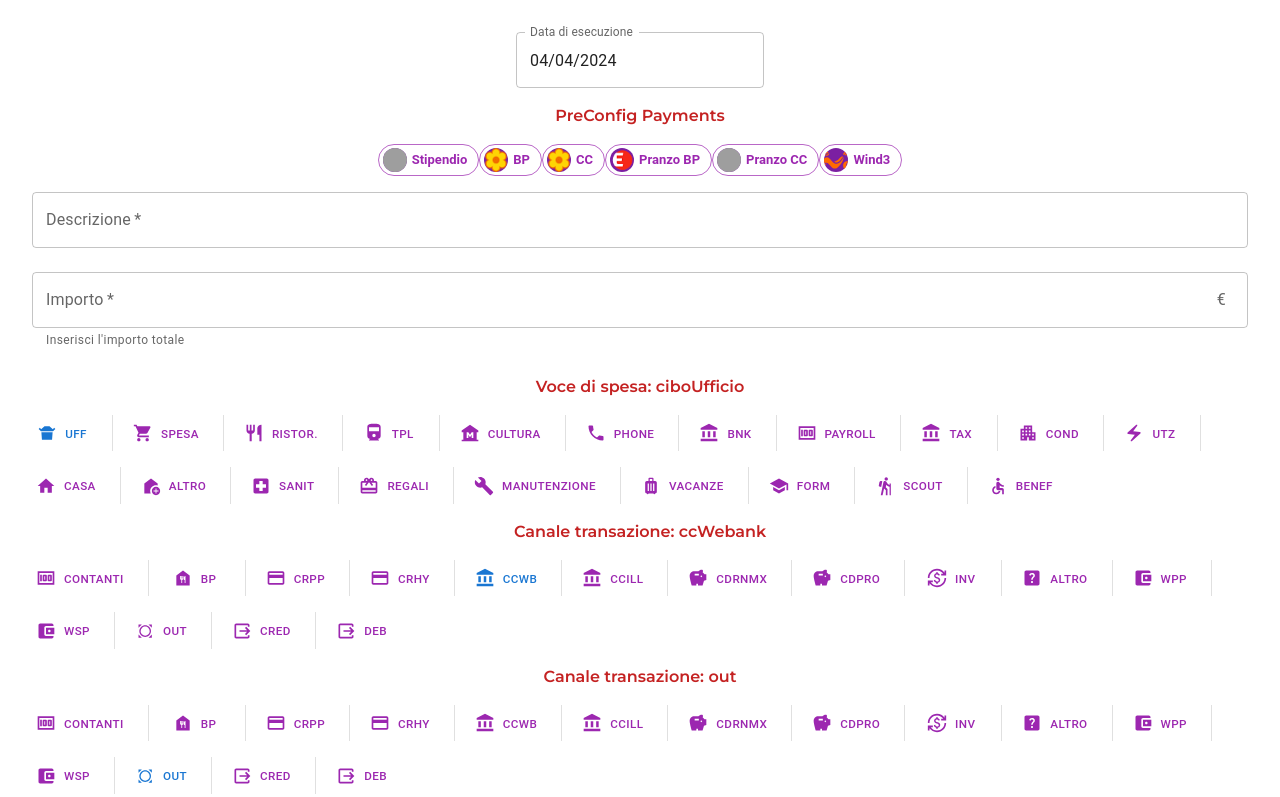
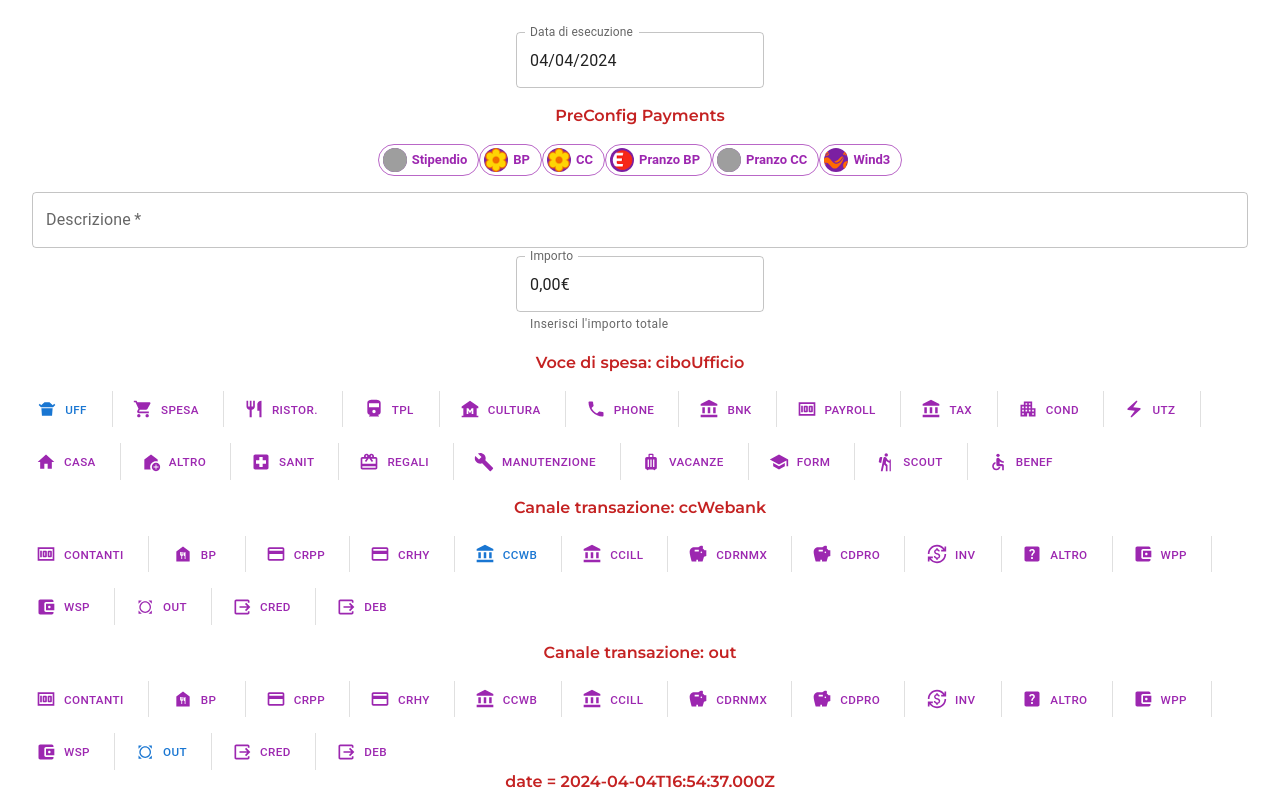
Before and after one commit to dicaeffe/cash-book-form, a React (Vite) app: page / in a window 1280 px wide. Shown: the top 797 px of the page. Built offline with nearby package versions, Linux system fonts and the light colour scheme; grey boxes are pictures that could not be loaded.

Commit message:
fix: numeric value for amount

```diff
--- a/package.json
+++ b/package.json
@@ -19,6 +19,7 @@
     "dayjs": "^1.11.10",
     "react": "^18.2.0",
     "react-dom": "^18.2.0",
+    "react-number-format": "^5.3.4",
     "styled-components": "^6.1.8"
   },
   "devDependencies": {
--- a/src/Components/BrickUtils/MyPreConfig.tsx
+++ b/src/Components/BrickUtils/MyPreConfig.tsx
@@ -1,10 +1,10 @@
 class MyPreConfig {
-	date: Date;
+	transactionDate: Date;
 	category?: string | null;
 	description?: string | null;
 	outgoingFund?: string | null;
 	incomingFund?: string | null;
-	amount?: string | null;
+	amount?: number | null;
 
 	constructor(
 			date: Date | null,
@@ -12,8 +12,8 @@ class MyPreConfig {
 			description?: string | null,
 			outgoingFund?: string | null,
 			incomingFund?: string | null,
-			amount?: string | null) {
-		this.date = date ? date : new Date();
+			amount?: number | null) {
+		this.transactionDate = date ? date : new Date();
 		this.category = category;
 		this.description = description;
 		this.outgoingFund = outgoingFund;
@@ -22,7 +22,7 @@ class MyPreConfig {
 	}
 
 	public update(formData: MyPreConfig) {
-		formData.date = this.date ? this.date : formData.date
+		formData.transactionDate = this.transactionDate ? this.transactionDate : formData.transactionDate
 
 		if (this.category) {
 			formData.category = this.category
@@ -43,7 +43,7 @@ class MyPreConfig {
 
 	public toString():string {
 		return "\n"
-		+ this.date.toISOString() + "\n"
+		+ this.transactionDate.toISOString() + "\n"
 		+ this.category + "\n"
 		+ this.description + "\n"
 		+ "---" + "\n"
--- a/src/Components/Page.tsx
+++ b/src/Components/Page.tsx
@@ -17,7 +17,7 @@ function Page() {
     const [description, setDescription] = useState("");
     const [outgoingFund, setOutgoingFund] = useState("ccWebank");
     const [incomingFund, setIncomingFund] = useState("out");
-    const [amount, setAmount] = useState("");
+    const [amount, setAmount] = useState(0.00);
 
     const formData = [
         new MyPreConfig(
@@ -69,7 +69,7 @@ function Page() {
             <PaymentChannel defaultValue={outgoingFund} onChange={setOutgoingFund} />
             <PaymentChannel defaultValue={incomingFund} onChange={setIncomingFund} />
 
-            {"date = "+formData[0].date.toISOString()}<br/>
+            {"date = "+formData[0].transactionDate.toISOString()}<br/>
             {"amount = "+formData[0].amount +"€"}<br/>
             {"category = "+formData[0].category}<br/>
             {"outgoingFund = "+formData[0].outgoingFund}<br/>
--- a/src/Components/Payment/PaymentAmount.tsx
+++ b/src/Components/Payment/PaymentAmount.tsx
@@ -1,33 +1,37 @@
 import { InputAdornment } from '@mui/material'
 import Text from '../BrickUtils/Text';
 import MyProps from '../BrickUtils/MyProps';
+import { NumberFormatValues, NumericFormat } from 'react-number-format';
+import { TextField } from '@mui/material';
 
-function PaymentAmount(props: MyProps<string>) {
+function PaymentAmount(props: MyProps<number>) {
     const label = "Importo"
     const helperText = "Inserisci l'importo totale";
     const errorHelper = "Il valore dev'essere numerico";
     let isError = false;
 
-    const handleChoice = (event:any) => {
-        props.onChange(event);
-        if (isNaN(+event)){
-            isError = true
-        }
+    const handleChoice = (values:NumberFormatValues) => {
+        props.onChange(values.floatValue ? values.floatValue : 0.00);
     }
 
     return (
         <div>
-            <Text
+            <NumericFormat
                 label={label}
                 id="importo-number"
-                type="number"
-                defaultValue = {props.defaultValue}
-                isError = {isError}
-                InputProps={{
-                    endAdornment: <InputAdornment position="start">€</InputAdornment>,
-                }}
-                onChange={handleChoice}
                 helperText={isError ? errorHelper : helperText}
+                /* Numeric configuration */
+                value={props.defaultValue}
+                defaultValue={props.defaultValue}
+                customInput={TextField}
+                suffix='€'
+                thousandSeparator=" "
+                allowNegative={false}
+                allowedDecimalSeparators={[',','.']}
+                decimalSeparator=","
+                decimalScale={2}
+                fixedDecimalScale
+                onValueChange={handleChoice}
             />
         </div>
     )
```
Also changed, not shown: 1 other file (tests, documents, lock files or other folders).
